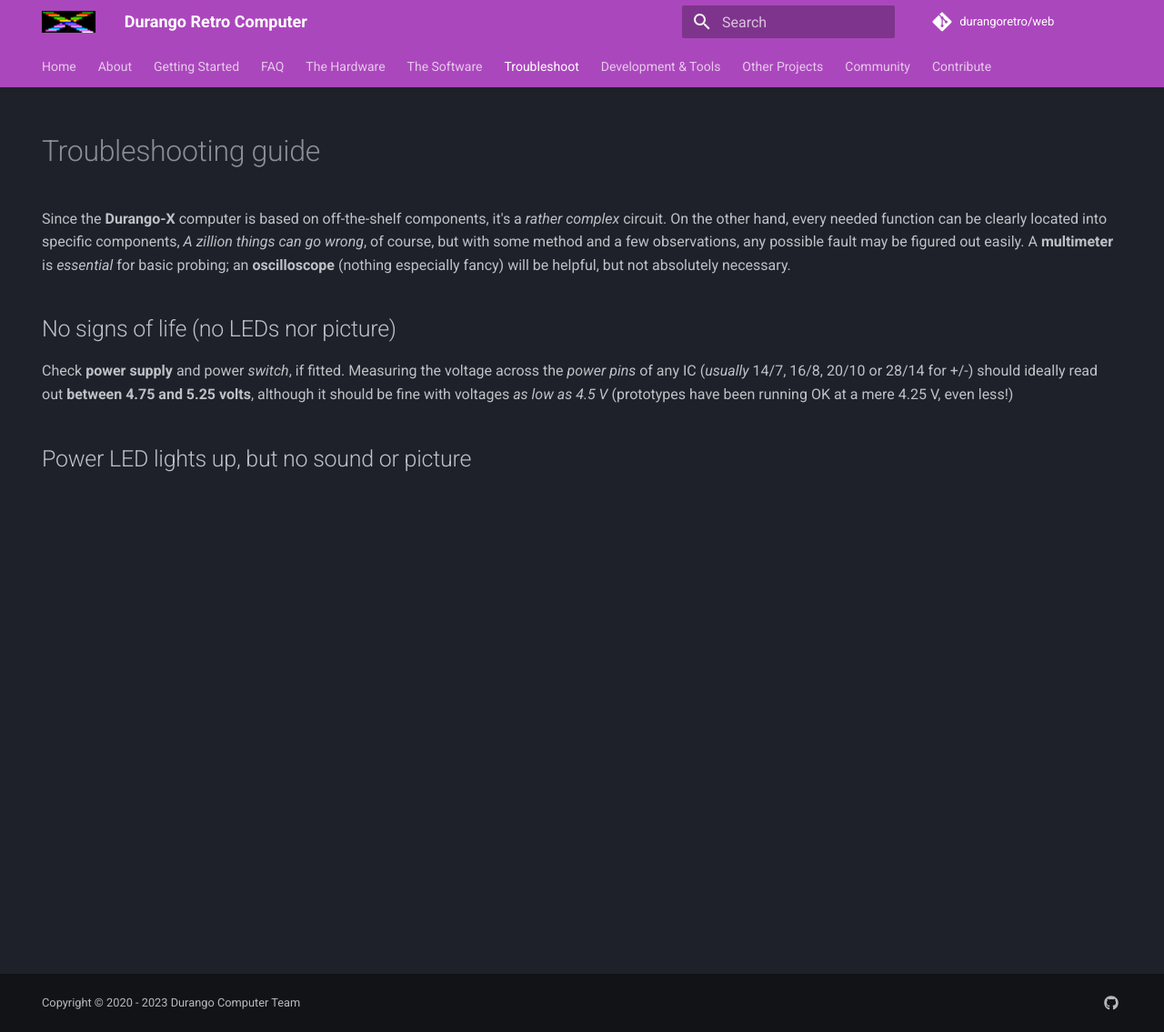
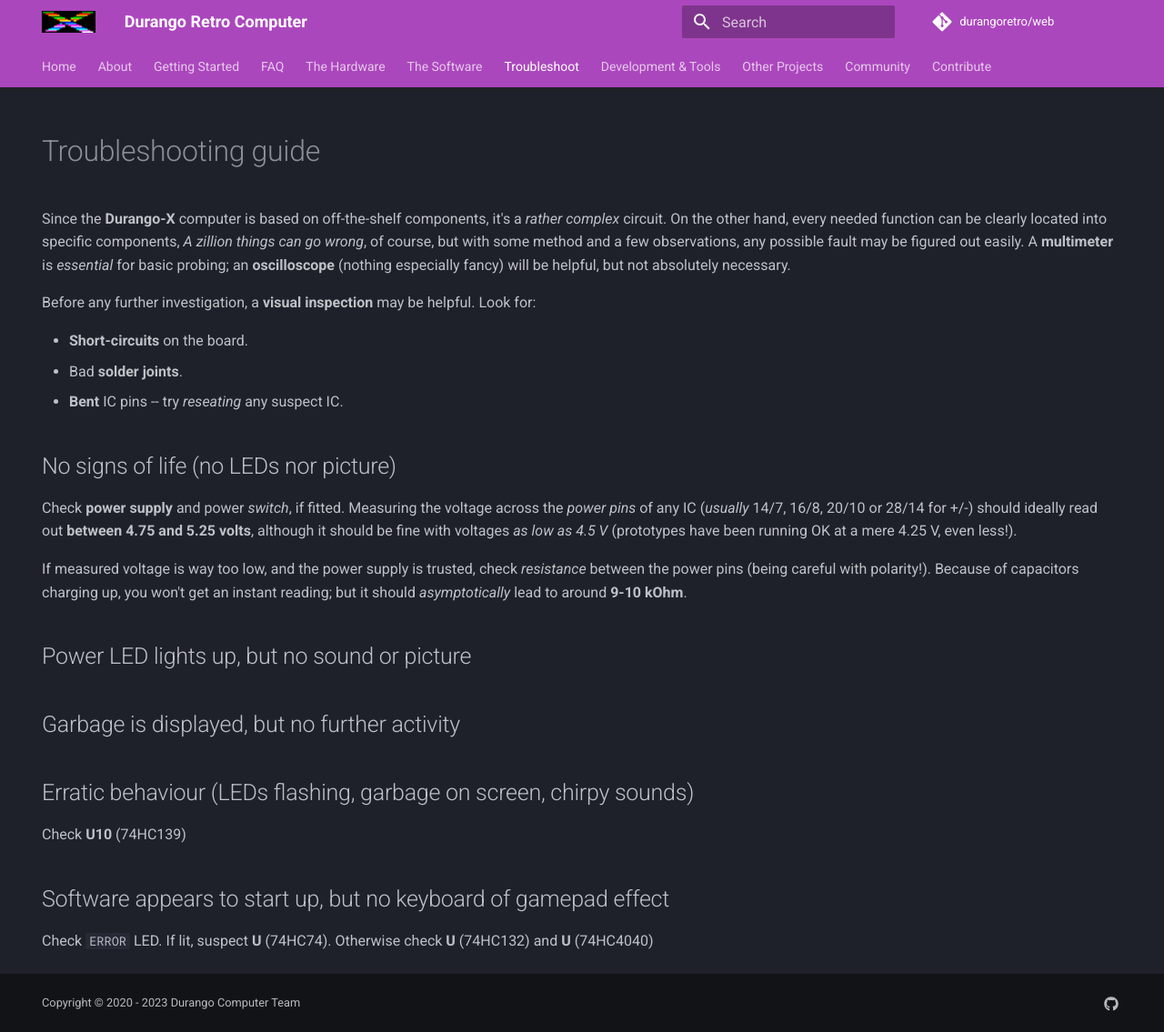
Before and after one commit to durangoretro/web, an MkDocs documentation site: the page built from docs/troubleshoot.md, in a window 1280 px wide and 1135 px high. Shown: the whole window at 91% size. Built offline with MkDocs 1.6.1 and Material for MkDocs 9.7.7, drawn with Linux system fonts in a browser that asks for light colours; comment, search, counter and statistics services are not loaded.

Commit message:
Update troubleshoot.md

```diff
--- a/docs/troubleshoot.md
+++ b/docs/troubleshoot.md
@@ -8,10 +8,28 @@
 of course, but with some method and a few observations, any possible fault may be figured out easily. A **multimeter** is
 _essential_ for basic probing; an **oscilloscope** (nothing especially fancy) will be helpful, but not absolutely necessary.
 
+Before any further investigation, a **visual inspection** may be helpful. Look for:
+
+* **Short-circuits** on the board.
+* Bad **solder joints**.
+* **Bent** IC pins -- try _reseating_ any suspect IC.
+
 ## No signs of life (no LEDs nor picture)
 
 Check **power supply** and power _switch_, if fitted. Measuring the voltage across the _power pins_ of any IC (_usually_ 14/7,
 16/8, 20/10 or 28/14 for +/-) should ideally read out **between 4.75 and 5.25 volts**, although it should be fine with voltages
-_as low as 4.5 V_ (prototypes have been running OK at a mere 4.25 V, even less!)
+_as low as 4.5 V_ (prototypes have been running OK at a mere 4.25 V, even less!).
+
+If measured voltage is way too low, and the power supply is trusted, check _resistance_ between the power pins (being careful with polarity!). Because of capacitors charging up, you won't get an instant reading; but it should _asymptotically_ lead to around **9-10 kOhm**.
 
 ## Power LED lights up, but no sound or picture
+
+## Garbage is displayed, but no further activity
+
+## Erratic behaviour (LEDs flashing, garbage on screen, chirpy sounds)
+
+Check **U10** (74HC139)
+
+## Software appears to start up, but no keyboard of gamepad effect
+
+Check `ERROR` LED. If lit, suspect **U** (74HC74). Otherwise check **U** (74HC132) and **U** (74HC4040)
```
